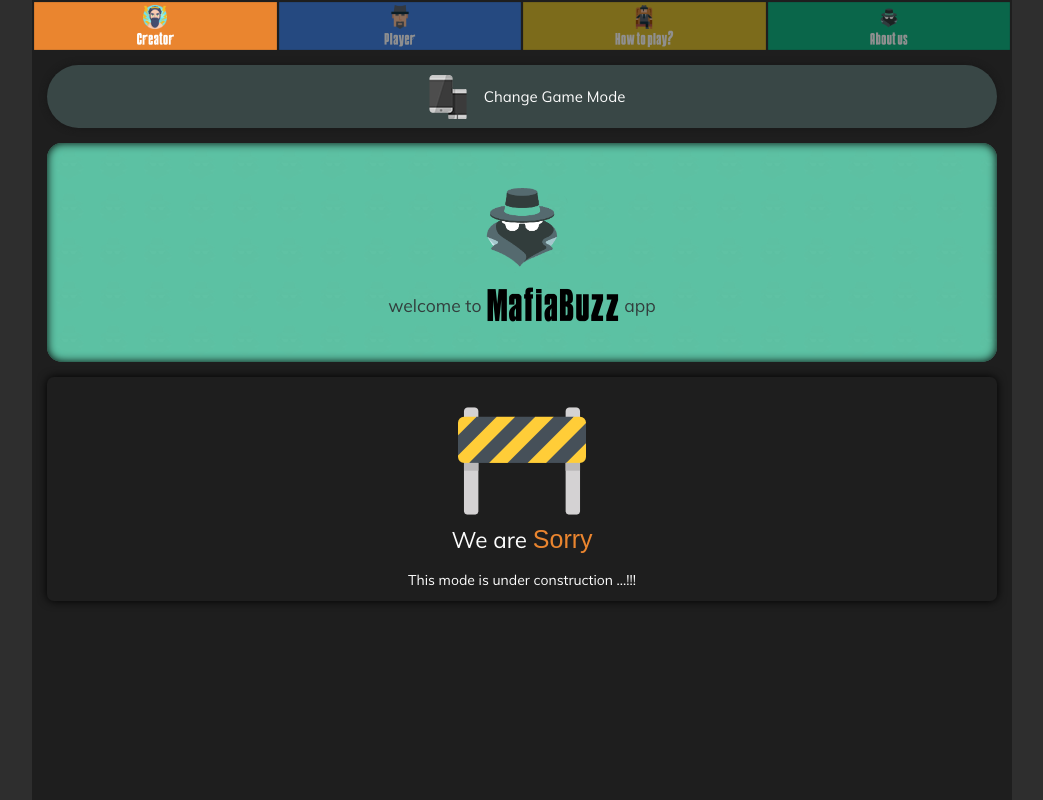
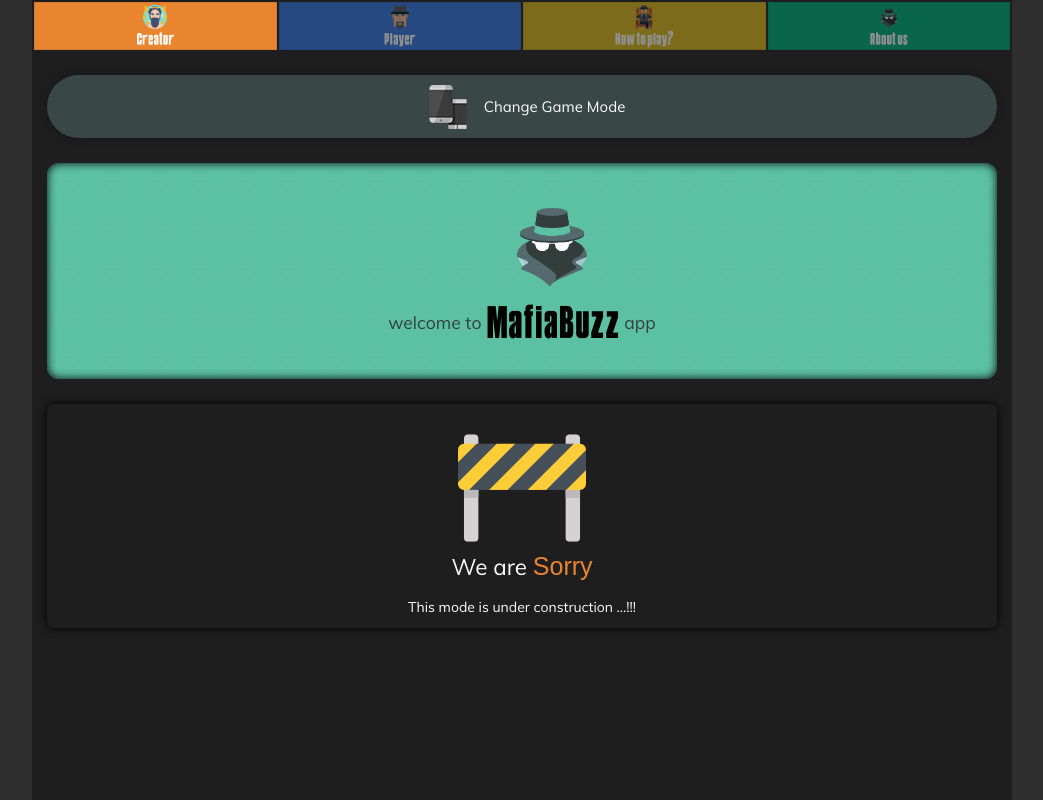
Before and after one commit to samanrashidii/mafiabuzz, a Vue app: page /multi-device/creator in a window 1280 px wide. Shown: the whole page, without its empty margins (118-1161 px from the left). Built offline with nearby package versions, Linux system fonts and the light colour scheme; what vue2-touch-events would draw is missing.

Commit message:
fixed minor UI issues

```diff
--- a/src/assets/styles/style.scss
+++ b/src/assets/styles/style.scss
@@ -377,15 +377,16 @@
     color: $color_site_1;
     text-align: center;
     padding:30px 10px;
-    margin:5px 0 15px 0;
+    margin:25px 0;
     background-image:url('../images/logo-small-fade.png');
     background-color: $color_site_2 !important;
-    border-radius: 15px;
+    border-radius: 12px;
     box-shadow: inset 0 0 10px $black_color;
     animation:fading 2.4s ease-in-out alternate infinite;
     img{
         width:100px;
-        margin-bottom:10px;
+        margin-bottom:7px;
+        transform:translateX(30px);
     }
     strong{
         display: inline-block;
@@ -839,7 +840,7 @@
     position: relative;
     display: block;
     text-align: center;
-    margin-bottom:15px;
+    margin:10px 0 15px 0;
     box-shadow: 0 0 7px $background_color_middle;
     background-color: $color_site_5;
     border-radius: 40px;
```
